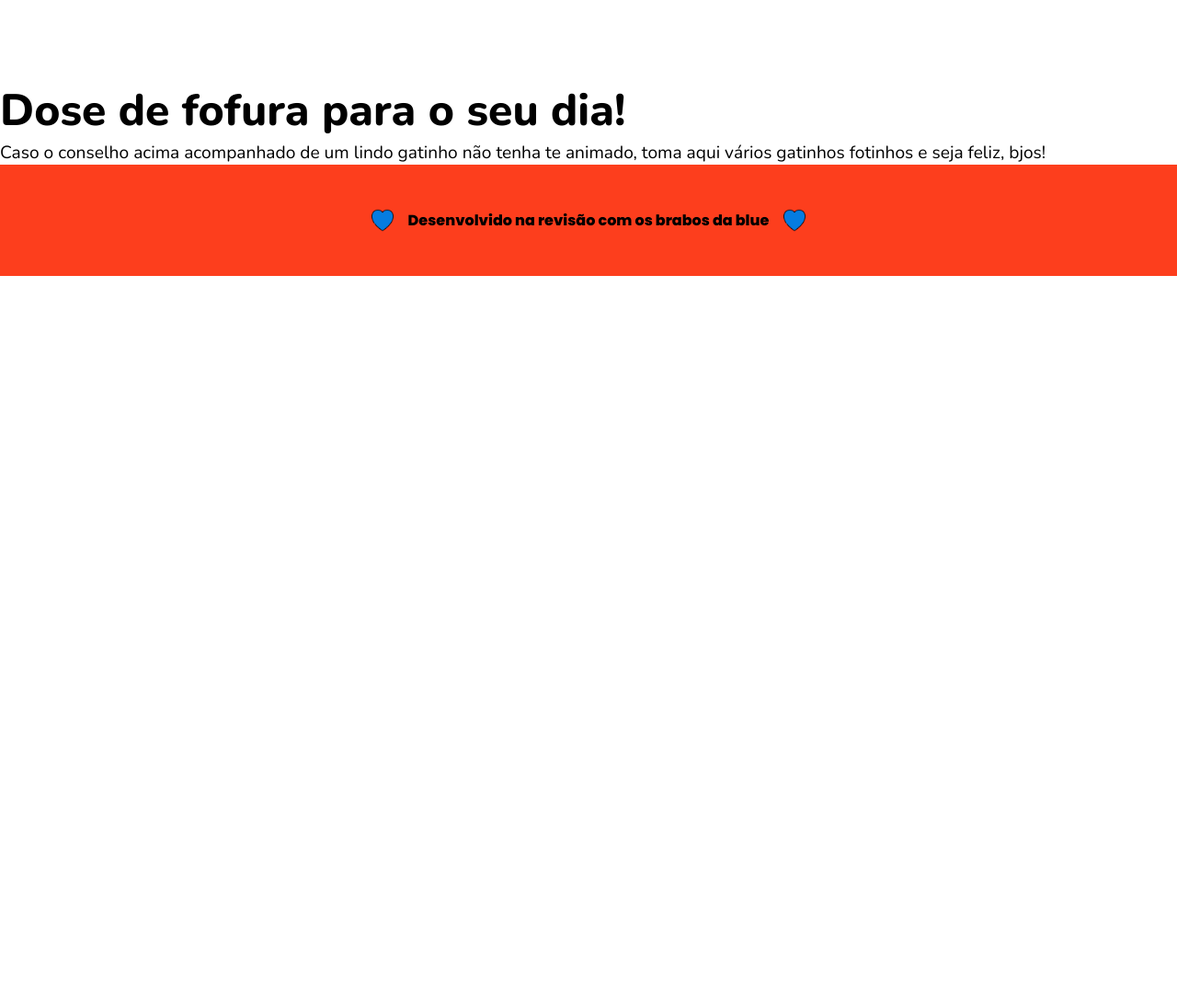
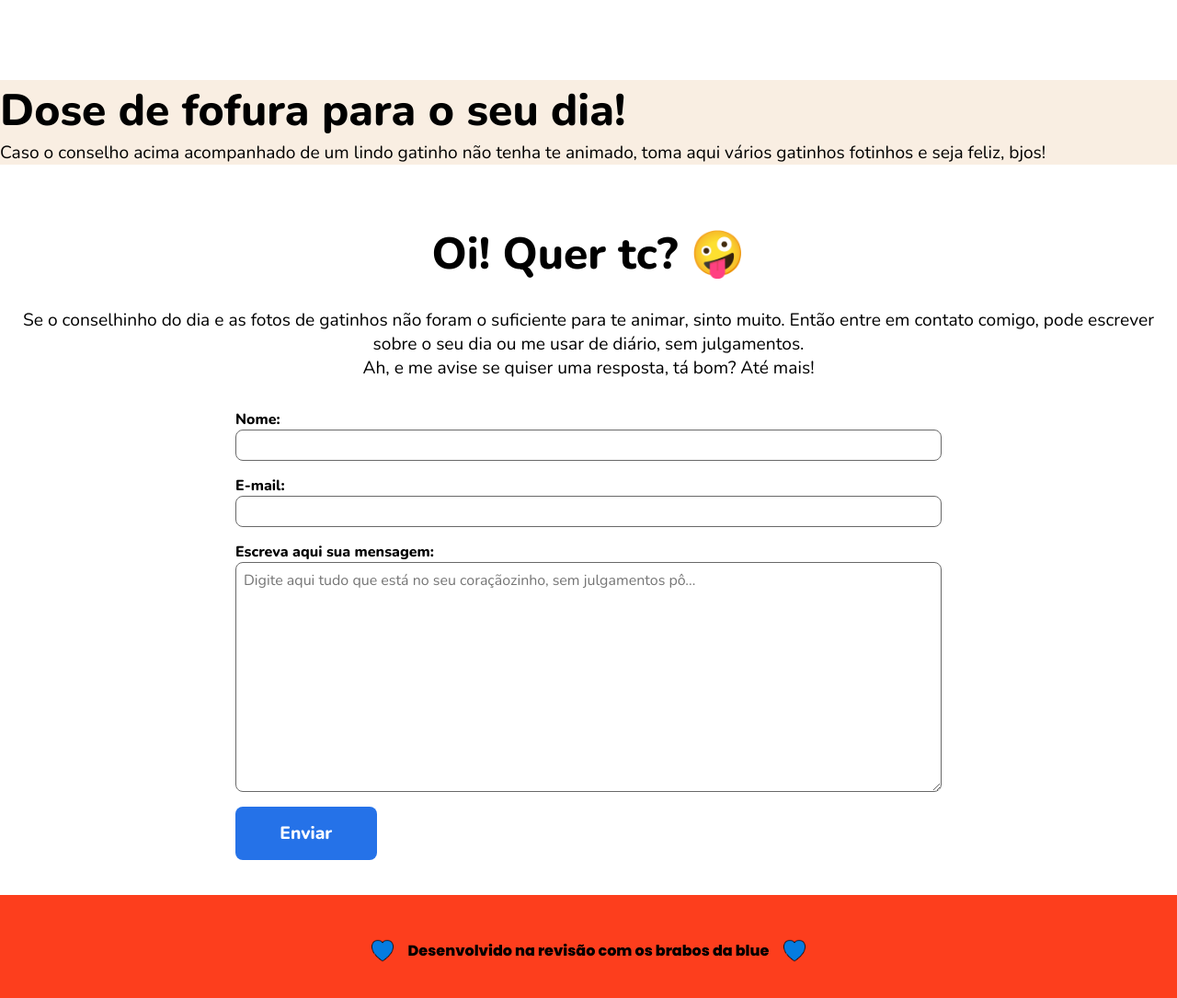
Before and after one commit to lauraol/revisao-modulo-2-blueedtech, a plain HTML site: page index.html in a window 1280 px wide. Shown: the part 689-1774 px from the top of the page at 92% size. Before the commit the page ends 989 px from the top, so only its background shows below. Drawn offline with nearby package versions, Linux system fonts and the light colour scheme; no server answers; a web font is replaced by a local one.

Commit message:
feat: implementando formulário + página de envio com sucesso

```diff
--- a/index.html
+++ b/index.html
@@ -43,6 +43,37 @@
         <div class="container-cards"></div>
       </section>
     </main>
+    <section id="form">
+      <h2 class="other-texts title-section-form">Oi! Quer tc? &#129322</h2>
+      <p  class="other-texts first-text-form">Se o conselhinho do dia e as fotos de gatinhos não foram o suficiente para te animar, sinto muito. Então entre em contato comigo, pode escrever sobre o seu dia ou me usar de diário, sem julgamentos.</p>
+      <p  class="other-texts text-form">Ah, e me avise se quiser uma resposta, tá bom? Até mais! </p>
+      <div class="container-form">
+        <form
+          action="https://formsubmit.co/lauroutestesdev@gmail.com"
+          method="POST"
+          class="form"
+        >
+          <label for="name">Nome:</label>
+          <input type="text" name="name" id="name" required />
+          <label for="email">E-mail:</label>
+          <input type="email" name="email" id="email" required />
+          <label for="message">Escreva aqui sua mensagem:</label>
+          <textarea
+            name="message"
+            id="message"
+            placeholder="Digite aqui tudo que está no seu coraçãozinho, sem julgamentos pô..."
+            required
+          ></textarea>
+          <input type="hidden" name="_captcha" value="false" />
+          <input
+            type="hidden"
+            name="_next"
+            value="http://127.0.0.1:5501/pages/email-sent.html"
+          />
+          <button type="submit">Enviar</button>
+        </form>
+      </div>
+    </section>
     <footer>
       <img
         class="image-footer"
--- a/index.js
+++ b/index.js
@@ -16,7 +16,7 @@ async function getDataTheApiCat() {
 
   const data = await resp.json();
 
-  console.log("dados da api de gatinho: ", data);
+  //console.log("dados da api de gatinho: ", data);
 
   document.getElementById("cat-with-phrase").src = data[0].url;
 }
--- /dev/null
+++ b/styles/email.sent.css
@@ -0,0 +1,44 @@
+@import url('https://fonts.googleapis.com/css2?family=B612:wght@400;700&family=Bitter:wght@400;700&family=Edu+VIC+WA+NT+Beginner:wght@400;500;600&family=Nunito:wght@400;800&family=Poppins:wght@800&display=swap');
+
+*{
+  margin: 0;
+  padding: 0;
+}
+
+body{
+  display: flex;
+  flex-direction: column;
+  /*align-items: center;*/
+  justify-content: center;
+  height: 100vh;
+
+  background-color: #F9EEE2;
+}
+
+.back-to-home{
+  width: 3.5rem;
+
+  margin-bottom: 5%;
+  margin-left: 5%;
+}
+
+.container-byebye{
+  display: flex;
+  flex-direction: column;
+  align-items: center;
+  justify-content: center;
+}
+
+h1{
+  font-family: 'B612', sans-serif;
+  font-family: 'Bitter', serif;
+  font-family: 'Edu VIC WA NT Beginner', cursive;
+  font-size: 4rem;
+
+  margin-bottom: 0.5rem;
+}
+
+p{
+  font-family: 'Nunito', sans-serif;
+  font-size: 1.5rem;
+}
--- a/styles/index.css
+++ b/styles/index.css
@@ -1,4 +1,5 @@
 @import url('https://fonts.googleapis.com/css2?family=B612:wght@400;700&family=Bitter:wght@400;700&family=Edu+VIC+WA+NT+Beginner:wght@400;500;600&family=Nunito:wght@400;800&family=Poppins:wght@800&display=swap');
+
 /*formatação padrão*/
 *{
   padding: 0;
@@ -61,7 +62,7 @@
 /*second section - cards*/
 #second-section{
   display: flex;
-
+  background-color: #F9EEE2;
 }
 
 .other-texts{
@@ -74,6 +75,102 @@ h2.other-texts{
 
 p.other-texts{
 font-size: 1.2rem;
+}
+
+/*form*/
+.title-section-form,
+.text-form,
+.first-text-form{
+  text-align: center;
+}
+
+.title-section-form{
+  margin: 5% 0 2% 0;
+}
+
+.text-form{
+  margin-bottom: 2rem;
+}
+
+.form{
+  display: flex;
+  flex-direction: column;
+
+  width: 100%;
+}
+
+.container-form{
+  display: flex;
+  align-items: center;
+  justify-content: center;
+
+  margin: 0 20% 0 20%;
+}
+
+.form label,
+.form input,
+.form textarea,
+.form button{
+  display: block;
+}
+
+.form label{
+  font-family: 'Nunito', sans-serif;
+  font-weight: bold;
+}
+
+.form input,
+.form textarea{
+  font-family: 'Nunito', sans-serif;
+  font-size: 1rem;
+  border: solid 1px #696969;
+  border-radius: 8px;
+
+  margin-bottom: 1rem;
+}
+
+.form input:focus,
+.form textarea:focus{
+  outline: none;
+  border-color: #09d;
+
+  box-shadow: 0 0 0 1px #4dc8ff;
+}
+
+.form input{
+  min-height: 2rem;
+
+  padding: 0 0 0 0.5rem;
+}
+
+.form textarea{
+  min-height: 15rem;
+  resize: vertical;
+
+  padding: 0.5rem 0 0 0.5rem;
+}
+
+.form textarea::placeholder{
+  font-family: 'Nunito', sans-serif;
+  font-size: 1rem;
+}
+
+.form button{
+  border: none;
+  border-radius: 8px;
+  background-color: #2572E8;
+
+  font-family: 'Nunito', sans-serif;
+  font-size: 1.2rem;
+  font-weight: bold;
+  color: #ffffff;
+
+  margin-bottom: 5%;
+  padding: 1rem;
+
+  width: 20%;
+
+  cursor: pointer;
 }
 
 /*footer*/
```
Also changed, not shown: pages/email-sent.html (added, +22 -0 lines), assets/back-to-home.png (added).
